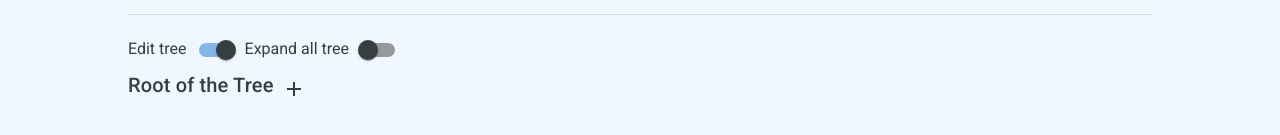
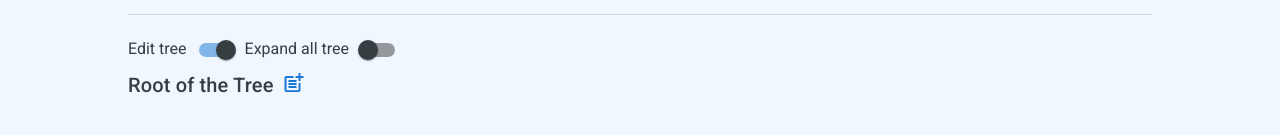
Before and after one commit to darianaren/react-tree-app, a React (Create React App) app: page / in a window 1280 px wide. Both pictures are taken after a click on the element 205 px from the left and 223 px from the top of the page. Shown: the part 173-308 px from the top of the page. Built offline with nearby package versions, Linux system fonts and the light colour scheme.

Commit message:
[main] update (components/Tree)

```diff
--- a/src/components/Tree/Tree.interfaces.ts
+++ b/src/components/Tree/Tree.interfaces.ts
@@ -6,6 +6,7 @@ export interface RenderTreeProps {
 
 export interface TreeProps {
   title: string;
+  isRoot?: boolean;
   value?: TreeNode[];
   editable?: boolean;
   onChange?: (newTree: TreeNode) => void;
--- a/src/components/Tree/Tree.tsx
+++ b/src/components/Tree/Tree.tsx
@@ -3,7 +3,7 @@ import React, { useEffect, useState } from "react";
 import { Add, Remove } from "@mui/icons-material";
 
 import { RenderTreeProps, TreeProps } from "./Tree.interfaces";
-import { Box, Button, IconButton, Typography } from "@mui/material";
+import { Box, Button, Icon, Typography } from "@mui/material";
 import useTree from "../../hooks/useTree";
 
 const RenderTree: React.FC<RenderTreeProps> = ({ data }) => {
@@ -16,7 +16,7 @@ const RenderTree: React.FC<RenderTreeProps> = ({ data }) => {
   );
 };
 
-const Tree: React.FC<TreeProps> = ({ title, value, onChange }) => {
+const Tree: React.FC<TreeProps> = ({ title, value, onChange, isRoot }) => {
   const { editableTree, expandAllTree } = useTree();
 
   const [isOpen, setIsOpen] = useState(false);
@@ -31,7 +31,10 @@ const Tree: React.FC<TreeProps> = ({ title, value, onChange }) => {
 
   return (
     <Box component="li" sx={{ listStyle: "none" }}>
-      <Box component="div" sx={{ display: "flex" }}>
+      <Box
+        component="div"
+        sx={{ display: "flex", alignItems: "center", gap: "0.5rem" }}
+      >
         {value?.length ? <Button onClick={toggleOpen}>{icon}</Button> : null}
 
         <Typography variant="h6" component="p">
@@ -39,9 +42,24 @@ const Tree: React.FC<TreeProps> = ({ title, value, onChange }) => {
         </Typography>
 
         {editableTree ? (
-          <IconButton aria-label="Add or delete node">
-            <Add />
-          </IconButton>
+          <div>
+            <Icon
+              color="primary"
+              sx={{ cursor: "pointer" }}
+              aria-label="Add or delete node"
+            >
+              post_add
+            </Icon>
+            {!isRoot ? (
+              <Icon
+                color="primary"
+                sx={{ cursor: "pointer" }}
+                aria-label="Add or delete node"
+              >
+                delete_outline
+              </Icon>
+            ) : null}
+          </div>
         ) : null}
       </Box>
 
--- a/src/pages/Home.tsx
+++ b/src/pages/Home.tsx
@@ -20,7 +20,7 @@ const Home = () => {
       <label>Expand all tree</label>
       <Switch aria-label="Toggle expand tree" onClick={toggleExpandAllTree} />
 
-      <Tree title={tree.title} value={tree.children} />
+      <Tree title={tree.title} value={tree.children} isRoot />
     </>
   );
 };
```
